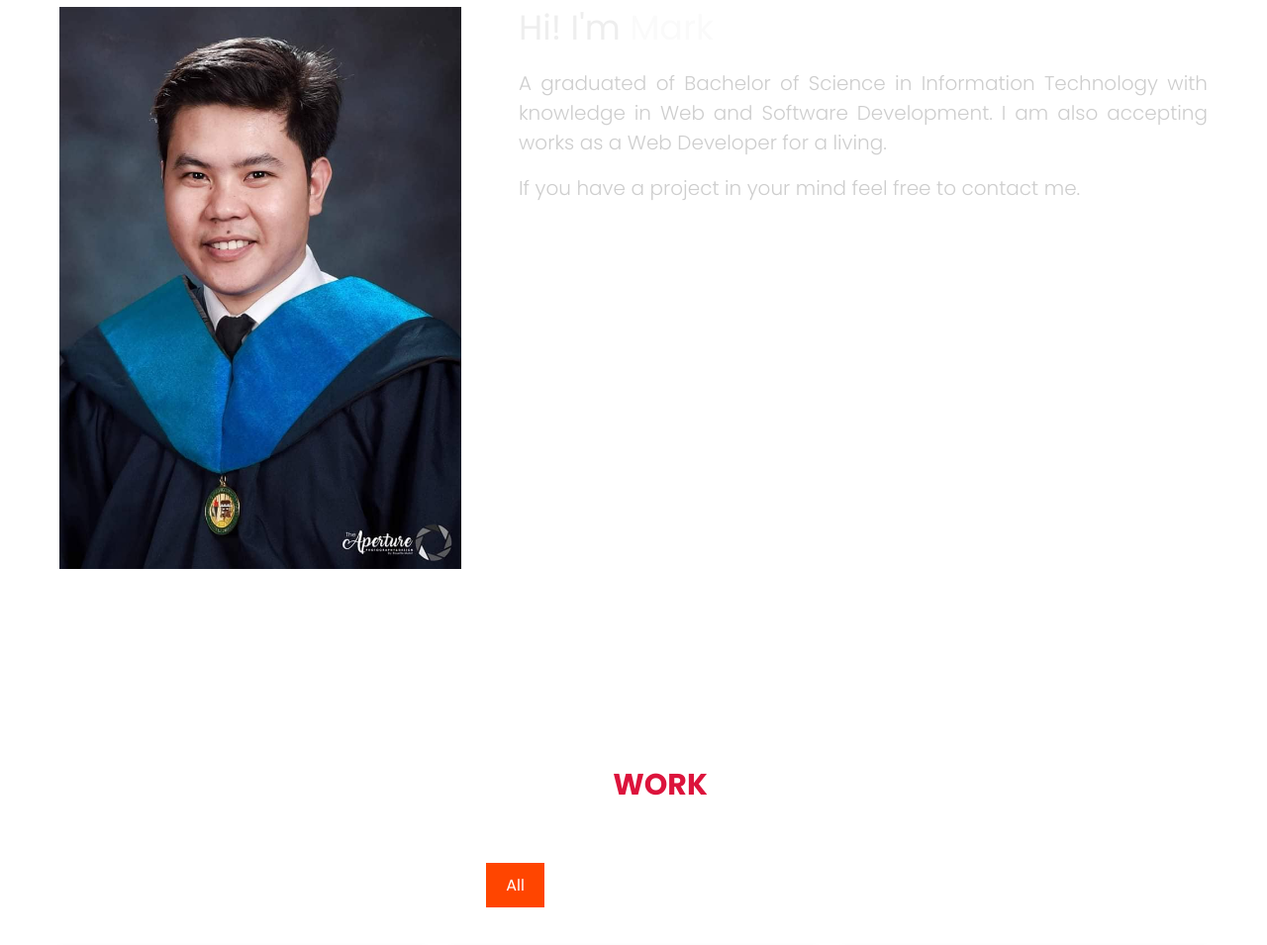
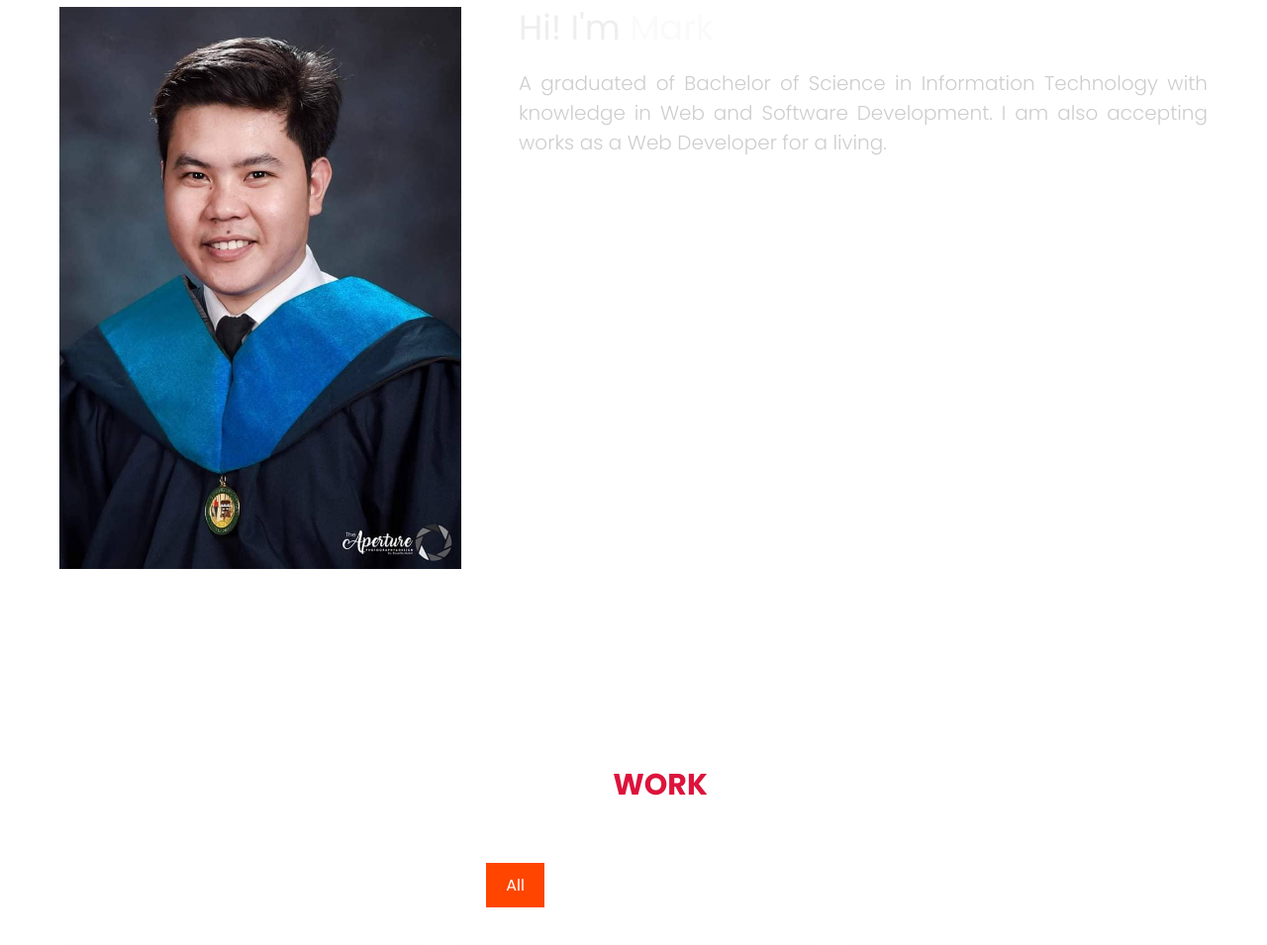
Before and after one commit to m4rkan2ny/portfolio, a plain HTML site: page index.html in a window 1280 px wide. Shown: the part 989-1944 px from the top of the page at 99% size. Drawn offline with nearby package versions, Linux system fonts and the light colour scheme; grey boxes are pictures that could not be loaded.

Commit message:
Update index.html

```diff
--- a/index.html
+++ b/index.html
@@ -49,8 +49,6 @@
 				<div class="col about__me">
 					<h2>Hi! I'm <span>Mark</span></h2>
 					<p>A graduated of Bachelor of Science in Information Technology with knowledge in Web and Software Development. I am also accepting works as a Web Developer for a living.</p>
-					<br>
-					<p>If you have a project in your mind feel free to contact me.</p>
 					<div class="about__social">
 						<a href="https://discord.com/channels/@me" target="__blank" class="about__link"><i class="fab fa-discord"></i></a>
 						<a href="https://github.com/mhackypascual" target="__blank" class="about__link"><i class="fab fa-github"></i></a>
```
